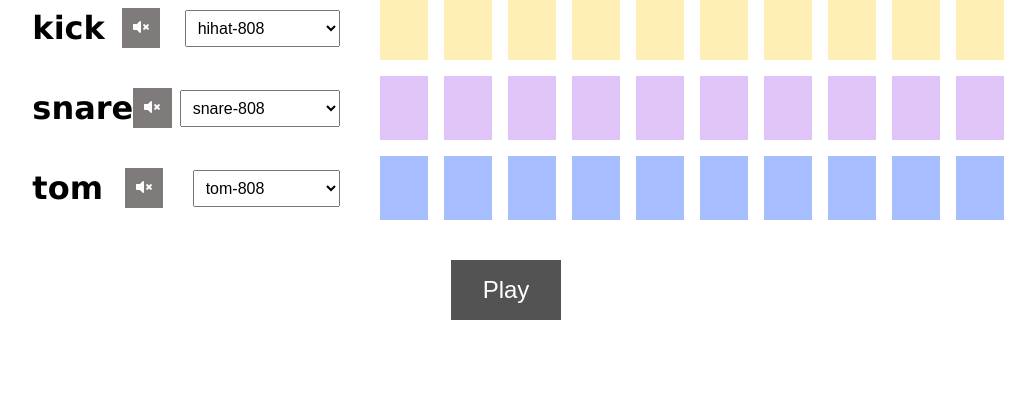
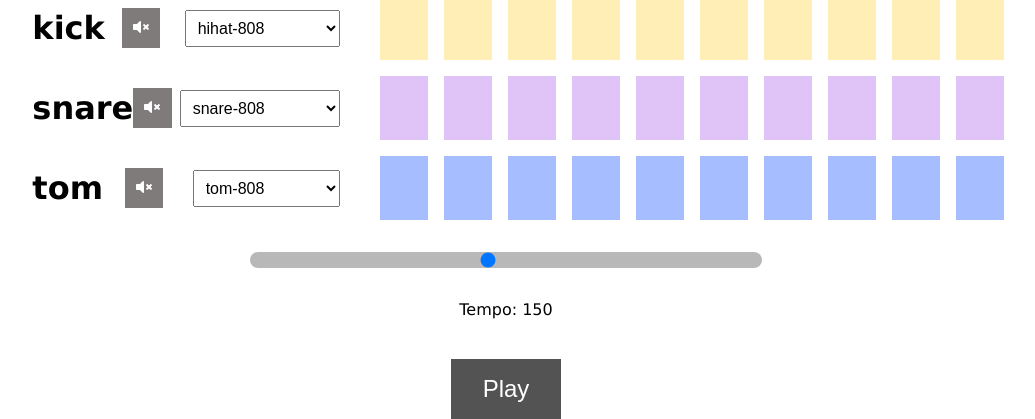
Before and after one commit to marcusbey/beatmaker_js, a PHP site: page / in a window 1280 px wide. Shown: the part 452-871 px from the top of the page, without its empty margins (134-1169 px from the left). Before the commit the page ends 772 px from the top, so only its background shows below. Run offline with PHP 8.4, Linux system fonts and the light colour scheme.

Commit message:
add tempo slider

```diff
--- a/app.js
+++ b/app.js
@@ -158,7 +158,13 @@ class Drumkit {
         }
     }
     }
+
+    changeTempo(e){
+        console.log(e);
+    }
+
 }
+
 
 const drumKit = new Drumkit();
 
--- a/index.html
+++ b/index.html
@@ -210,7 +210,16 @@
             </div>
 
         </div>
+        <div class="tempo">
+            <input  type="range"
+                    class="tempo-slider"
+                    max="300"
+                    min="20"
+                    value = "150">
+            <p>Tempo: <span class="tempo-nbr">150</span></p>
+        </div>
         <button class="playBtn">Play</button>
+
         <audio class="kick-sound" src="./allSounds/kick-classic.wav"></audio>
         <audio class="clap-sound" src="./allSounds/clap-analog.wav"></audio>
         <audio class="crash-sound" src="./allSounds/crash-noise.wav"></audio>
--- a/main.css
+++ b/main.css
@@ -129,7 +129,7 @@ i, svg {
     color: white;
     border: none;
     cursor: pointer;
-    margin-top: 2rem;
+    margin-top: 1rem;
 
 }
 
@@ -145,6 +145,27 @@ select {
     margin-left: 0.5rem;
 }
 
+.tempo {
+    margin: 0.5rem;
+    width: 40%;
+}
+
+.tempo-slider {
+    -webkit-appearance: none;
+    margin: 1rem 0rem;
+    width: 100%;
+    position: relative;
+    background:rgb(184, 184, 184);
+    cursor: pointer;
+    border-radius: 1rem;
+}
+
+.tempo p {
+    font-size: 1rem;
+    margin: 1rem;
+    text-align: center;
+
+}
 
 @keyframes playTrack{
     from {
```
